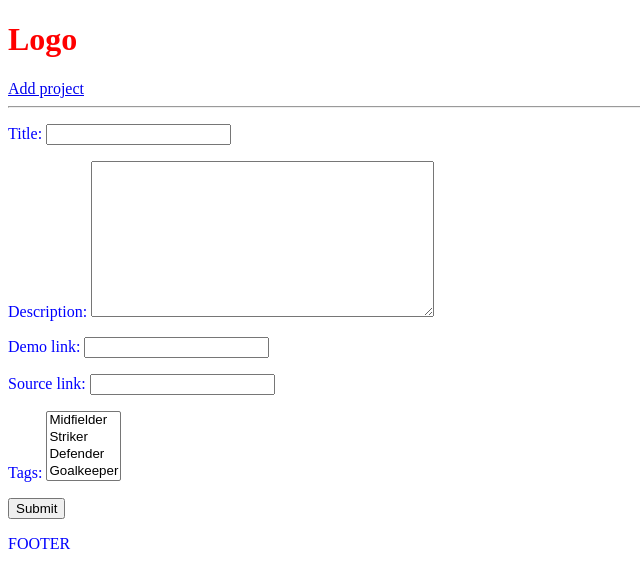
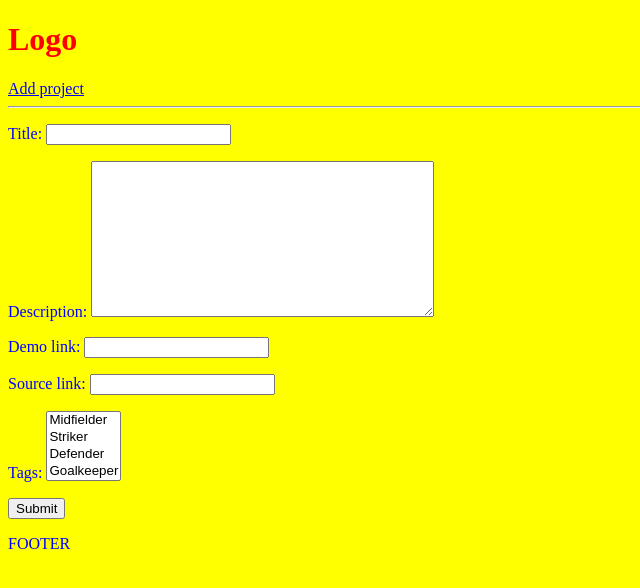
Before and after one commit to Grzegorz-Oledzki/django-project, a Django app: page /create-player/ in a window 1280 px wide. Shown: the top 588 px of the page, without its empty margins (0-640 px from the left). Run offline with Django 3.2, Linux system fonts and the light colour scheme; data comes from the database, SQL or seed files in the repository.

```diff
--- a/static/styles/main.css
+++ b/static/styles/main.css
@@ -5,3 +5,7 @@ h1{
 p{
     color: blue;
 }
+
+body{
+    background-color: yellow;
+}
```
Also changed, not shown: static/images/defalut.jpg (added), static/images/site_logo.png (added).
